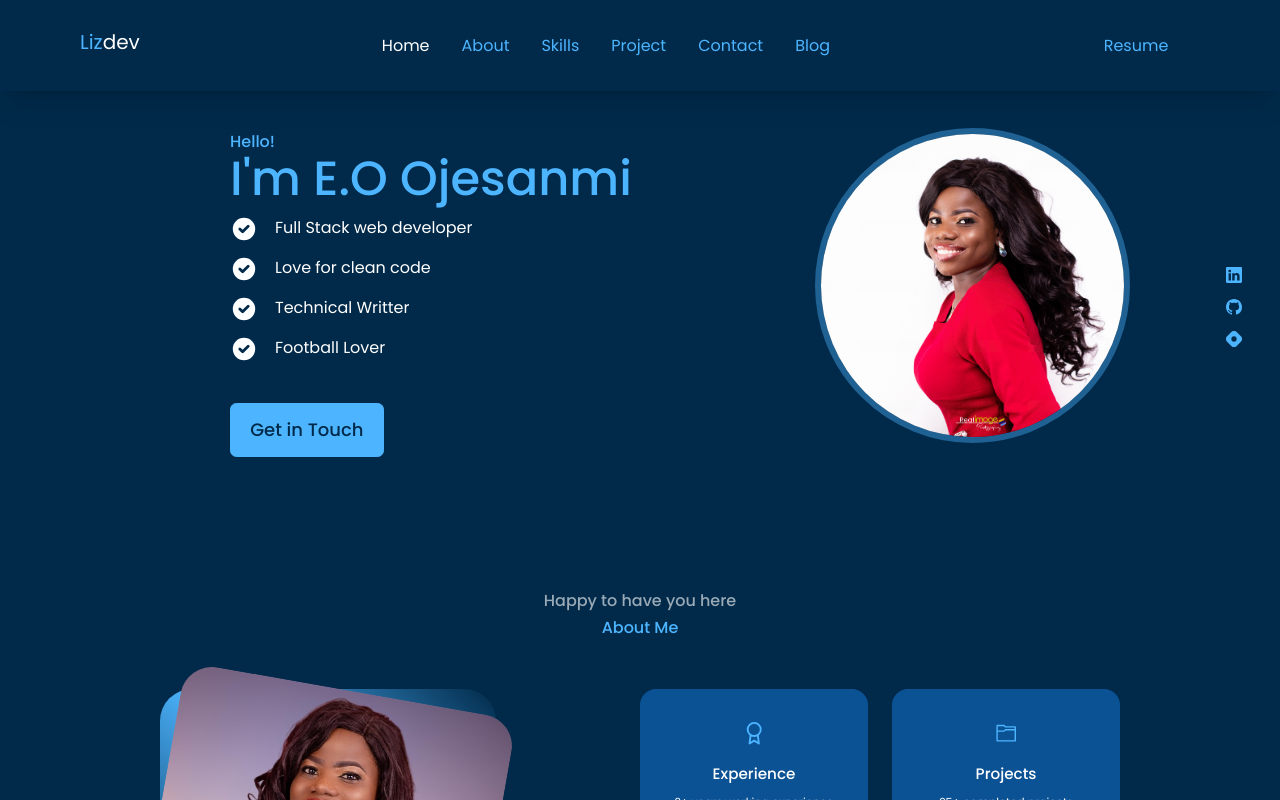
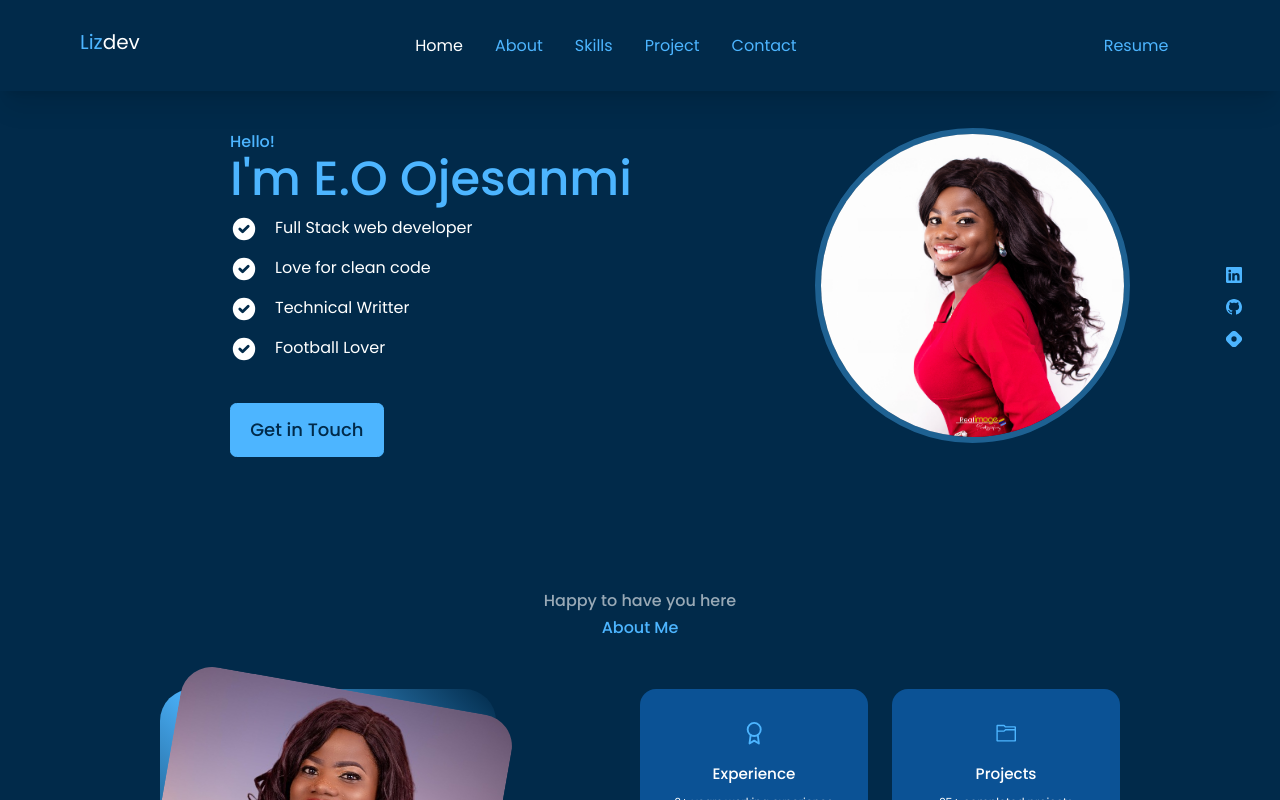
Before and after one commit to Lizdev-05/portfoliov2, a React (Create React App) app: page / in a window 1280 px wide. Shown: the top 800 px of the page. Built offline with nearby package versions, Linux system fonts and the light colour scheme.

Commit message:
Remove blog

```diff
--- a/src/components/Nav/Nav.jsx
+++ b/src/components/Nav/Nav.jsx
@@ -1,22 +1,11 @@
 import React, { useState } from 'react';
 import { MenuIcon, XIcon } from '@heroicons/react/solid';
-// import { Link } from 'react-router-dom';
-// import { Routes, Route } from 'react-router';
 import CV from '../../assets/images/resume.pdf'
 import './Nav.css'
 
 function classNames(...classes) {
   return classes.filter(Boolean).join(' ');
 }
-
-// const menuItems = [
-//   { name: 'Home', path: '/', current: true },
-//   { name: 'About', path: '#about', current: false },
-//   { name: 'Projects', path: '#projects', current: false },
-//   { name: 'Contact', path: '#contact', current: false },
-//   { name: 'Blog', path: '#blog', current: false },
-//   { name: 'Testimonials', path: '#testimonials', current: false },
-// ];
 
 const Nav = () => {
   const [mobileMenu, setMobileMenu] = useState(false);
@@ -51,10 +40,6 @@ const Nav = () => {
             <li><a href="#skills" onClick={() => setActivenav('#skills')} className={activeNav === '#skills' ? 'active' : ''}>Skills</a></li>
             <li><a href="#project" onClick={() => setActivenav('#project')} className={activeNav === '#project' ? 'active' : ''}>Project</a></li>
             <li><a href="#contact" onClick={() => setActivenav('#contact')} className={activeNav === '#contact' ? 'active' : ''}>Contact</a></li>
-            <li><a href="#blog" onClick={() => setActivenav('#blog')} className={activeNav === '#blog' ? 'active' : ''}>Blog</a></li>
-
-
-
 
           </ul>
         </div>
```
Also changed, not shown: src/App.js (+0 -45 lines).
